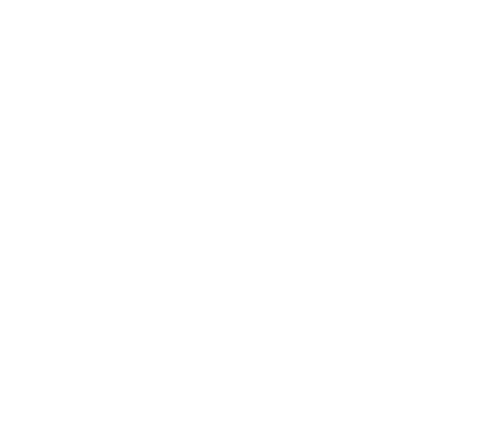
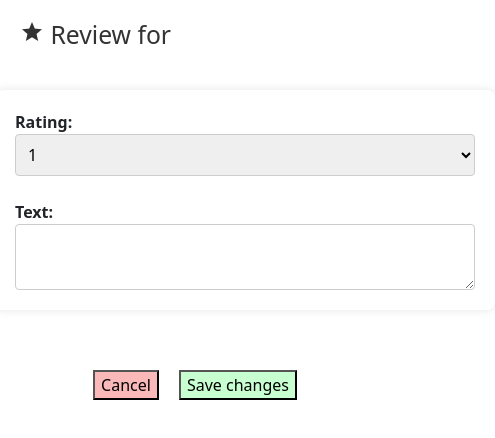
Before and after one commit to elRastro06/elrastro-react, a React (Vite) app: page /review/edit/1 in a window 390 px wide. Shown: the top 438 px of the page, 495 px wide, since content can reach past the window. Built offline with nearby package versions, Linux system fonts and the light colour scheme; no server answers.

Commit message:
reviews version beta

```diff
--- a/src/App.jsx
+++ b/src/App.jsx
@@ -12,6 +12,8 @@
 
 import Profile from "./components/Profile/profile.jsx";
 import MyProfile from "./components/Profile/myprofile.jsx";
+import NewReview from "./components/Profile/newReview.jsx";
+import ReviewForm from "./components/Profile/reviewForm.jsx";
 
 import Map from "./components/Map/map.jsx"
 
@@ -87,11 +89,11 @@
     },
     {
         path: "/review/new/:id",
-        element: <newReview/>,
+        element: <NewReview />,
     },
     {
         path: "/review/edit/:id",
-        element: <reviewForm/>,
+        element: <ReviewForm />,
     },
     /**
      * ====================
--- a/src/assets/styles/reviewForm.css
+++ b/src/assets/styles/reviewForm.css
@@ -0,0 +1,75 @@
+.editproduct-container {
+    padding: 20px;
+
+    display: flex;
+    justify-content: center;
+    align-items: center;
+
+    width: 100%;
+}
+
+/** when screen is small **/
+@media (max-width: 768px) {
+    .editproduct-container {
+        flex-direction: column;
+    }
+}
+
+
+.editproduct-finalbuttons {
+    display: flex;
+    justify-content: center;
+    align-items: center;
+    margin-top: 20px;
+    padding: 20px;
+    gap: 20px;
+}
+
+.editproduct-finalbuttons #accept-button {
+    background-color: #c8ffd0;
+    /* Color celeste para los botones */
+}
+
+.editproduct-finalbuttons #accept-button:hover {
+    background-color: #7af895;
+    /* Cambia el color al hacer hover */
+}
+
+.editproduct-finalbuttons #cancel-button {
+    background-color: #fab8b8;
+    /* Color celeste para los botones */
+}
+
+.editproduct-finalbuttons #cancel-button:hover {
+    background-color: #fc8585;
+    /* Cambia el color al hacer hover */
+}
+
+/* ======================================================== */
+.productedit-form-container {
+    background-color: #fff;
+    border-radius: 8px;
+    box-shadow: 0 0 10px rgba(0, 0, 0, 0.1);
+    padding: 20px;
+
+    width: 500px;
+
+    margin-left: 100px;
+}
+
+.productedit-form-container form {
+    display: flex;
+    flex-direction: column;
+}
+
+.productedit-form-container label {
+    font-weight: bold;
+}
+
+.productedit-form-container textarea,
+.productedit-form-container select {
+    padding: 8px;
+    border: 1px solid #ccc;
+    border-radius: 4px;
+    box-sizing: border-box;
+}
--- a/src/components/Profile/newReview.jsx
+++ b/src/components/Profile/newReview.jsx
@@ -1,7 +1,9 @@
 import { useState, useEffect } from "react";
 import { useParams, useNavigate } from "react-router-dom";
 
+
 import "../../assets/styles/reviewForm.css";
+import axios from "axios";
 
 export default function NewReview() {
 
@@ -13,13 +15,13 @@
     //654f4c2bf99b7fddc72edd1a
     //654f4c3cf99b7fddc72edd1b silla
 
-    let productId;
+    let reviewId;
 
     const createEmptyReview = async (loggedUserId) => {
         const body = {
             reviewerID: loggedUserId,
             reviewedID: id,
-            rating: 0,
+            rating: 1,
             text: "",
         };
 
--- a/src/components/Profile/profile.jsx
+++ b/src/components/Profile/profile.jsx
@@ -10,10 +10,17 @@
 
   const [user, setUser] = useState({});
   const [products, setProducts] = useState([]);
-  const [reviews, setReviews] = useState({});
+  const [reviews, setReviews] = useState([]);
   const [userLocation, setUserLocation] = useState("");
   const [reviewers, setReviewers] = useState([]);
   const [avg, setAvg] = useState([]);
+
+  const loggedUserId = "654f4c3cf99b7fddc72edd1b";    //TEMPORAL HASTA IMPLEMENTAR LOGIN
+  //654f4c1bf99b7fddc72edd19 consola
+  //654f4c2bf99b7fddc72edd1a
+  //654f4c3cf99b7fddc72edd1b silla
+  const [commonSale, setCommonSale] = useState({});
+  const [commonReview, setCommonReview] = useState({});
 
   useEffect(() => {
     // Fetch user data by ID
@@ -54,7 +61,7 @@
       })
       .catch((error) => {
         console.log(error);
-      })
+      });
 
       //Fetch average review value
       axios
@@ -64,8 +71,25 @@
       })
       .catch((error) => {
         console.log(error);
+      });
+
+      //Fetch data for conditions on review interaction
+      axios
+      .get(`http://localhost:5001/v2/${loggedUserId}/${id}`)
+      .then((response) => {
+        setCommonSale(response.data);
       })
-
+      .catch((error) => {
+        console.log(error);
+      });
+      axios
+      .get(`http://localhost:5008/v2/${loggedUserId}/${id}`)
+      .then((response) => {
+        setCommonReview(response.data);
+      })
+      .catch((error) => {
+        console.log(error);
+      });
   }, [id]);
 
   useEffect(() => {
@@ -105,6 +129,74 @@
     }
 };
 
+const deleteReview = async () => {
+      const response = await axios.delete(`http://localhost:5008/v2/${commonReview._id}`);
+      //navigate("/profile/" + id);
+      window.location.reload(false);
+}
+
+
+/*
+- ejecutamos la llamada de ver que compras hay en común
+- si undefined,
+- - entonces sale el mensajito de que todavía no hay compras en común
+- si no, entonces
+- - si el usuario loggeado ha posteado una review (aka, si _id=undefined pa cojer reviews en comun)
+- - - entonces aparecen los botones de editar y borrar review
+- - si no
+- - - aparece el botón de valorar
+*/
+const reviewInteraction = () => {
+  var elems = [];
+
+  if(commonSale._id == undefined) {
+    elems.push(<div className="profile-review-interaction">You have not yet sold to or bought an item from this user. Do so in order to rate him.</div>);
+  } else {
+    if(commonReview._id == undefined) {
+      elems.push(
+        <button
+           className="profile-review-valuebutton"
+           onClick={() => {
+            navigate("/review/new/" + user._id);
+           }}
+          >Valorar</button>
+      )
+    } else {
+      elems.push(
+        <button
+           className="profile-review-valuebutton"
+           onClick={() => {
+            navigate("/review/edit/" + commonReview._id);
+           }}
+          >Edit Review</button>
+      )
+      elems.push(
+        <button
+           className="profile-review-deletebutton"
+           onClick={() => {
+            deleteReview();
+           }}
+          >Delete Review</button>
+      )
+    }
+  }
+
+  return elems;
+}
+
+const starRating = (numStars) => {
+  var stars = [];
+  for (var i=1; i<=5; i++) {
+    if(i<=numStars) {
+      stars.push(<span className="material-icons">star</span>);
+  } else {
+      stars.push(<span className="material-icons">star_border</span>);
+    }
+  }
+
+  return stars;
+}
+
   return (
     <div>
       <h1 className="profile-title">{user.name}</h1>
@@ -130,7 +222,7 @@
           <div className="profile-valoraciones">
             <span className="material-icons">star</span>
             <p>
-              <strong>Media de Valoraciones: </strong> {avg}/5
+              <strong>Review Average: </strong> {avg}/5
             </p>
           </div>
         </div>
@@ -166,25 +258,14 @@
         </div>
       )}
 
-      <h2 className="profile-reviews-title"> <span className="material-icons">star</span> Valoraciones</h2>
-      <button className="profile-review-button">Valorar</button>
+      <h2 className="profile-reviews-title"> <span className="material-icons">star</span> Reviews</h2>
 
-
+      {reviewInteraction()}
 
       {Array.isArray(reviews) && reviews.length > 0 && (
         <div className="profile-container">
           {reviews.map((review, key) => {
             const reviewer = getReviewer(review.reviewerID);
-
-            var stars = [];
-            for (var i=1; i<=5; i++) {
-              if(i<=review.rating) {
-                stars.push(<span className="material-icons">star</span>)
-              } else {
-                stars.push(<span className="material-icons">star_border</span>)
-              }
-            }
-
 
             return (
                 <div className="profile-review" key={key}>
@@ -197,7 +278,7 @@
                         <img src="http://localhost:5173/user.jpg" />
                         <p className="reviewer-user-name">{reviewer.name}</p>
                     </div>
-                    <p className="review-rating">{stars}</p>
+                    <p className="review-rating">{starRating(review.rating)}</p>
                     <p className="review-text">{review.text}</p>
                     <p className="review-date">{formatDate(review.date)}</p>
                 </div>
--- a/src/components/Profile/reviewForm.jsx
+++ b/src/components/Profile/reviewForm.jsx
@@ -0,0 +1,138 @@
+import { useState, useEffect } from "react";
+import { useParams, useNavigate } from "react-router-dom";
+import axios from "axios";
+
+import "../../assets/styles/reviewForm.css";
+
+export default function ReviewForm() {
+    const navigate = useNavigate();
+    const loggedUserId = "654f4c3cf99b7fddc72edd1b";    //TEMPORAL HASTA IMPLEMENTAR LOGIN
+    //654f4c1bf99b7fddc72edd19 consola
+    //654f4c2bf99b7fddc72edd1a
+    //654f4c3cf99b7fddc72edd1b silla
+
+    const [review, setReview] = useState({
+        rating: 1,
+        text: ""
+    });
+    const [user, setUser] = useState({});
+    let reviewId = useParams().id;
+
+    useEffect(() => {
+
+        const fetchData = async () => {
+
+            const response = await axios.get(`http://localhost:5008/v2/${reviewId}`);
+            const reviewData = response.data;
+
+            if (reviewData._id == undefined) {
+                navigate("/");
+                return;
+            } else if (reviewData.reviewerID != loggedUserId) {
+                navigate(`/profile/${reviewData.reviewedID}`);
+                return;
+            } else {
+                setReview(reviewData);
+            }
+
+        }
+
+        fetchData().catch(console.error);
+    }, [reviewId]);
+
+    useEffect(() => {
+        // Fetch user data
+        axios
+        .get(`http://localhost:5000/v1/${review.reviewedID}`)
+        .then((response) => {
+          setUser(response.data);
+        })
+        .catch((error) => {
+          console.log(error);
+        });
+    }, [review]);
+
+    const setText = (event) => {
+        const newText = {
+            ...review,
+            text: event.target.value
+        }
+        setReview(newText);
+    }
+
+    const setRating = (event) => {
+        const newRating = {
+            ...review,
+            rating: parseFloat(event.target.value)
+        }
+        setReview(newRating);
+    }
+
+    const handleCancel = () => {
+        navigate(`/profile/${review.reviewedID}`);
+    }
+
+    const handleSave = async () => {
+        const body = {
+            reviewerID: loggedUserId,
+            reviewedID: review.reviewedID,
+            rating: review.rating,
+            text: review.text,
+            date: new Date()
+        };
+
+        let response = await axios.put(`http://localhost:5008/v2/${reviewId}`, body);
+
+        if (response.error != undefined) {
+            if (confirm(response.error)) {
+                handleCancel();
+            }
+        } else {
+            navigate(`/profile/${review.reviewedID}`);
+        }
+    }
+
+
+    const starRating = (numStars) => {
+        var stars = [];
+        for (var i=1; i<=5; i++) {
+          if(i<=numStars) {
+            stars.push(<span className="material-icons">star</span>)
+        } else {
+            stars.push(<span className="material-icons">star_border</span>)
+          }
+        }
+
+        return stars;
+    }
+
+    return (
+        <>
+            <h2 className="profile-reviews-title"> <span className="material-icons">star</span> Review for {user.name}</h2>
+            <div className="editproduct-container">
+
+                <div className="productedit-form-container">
+                    <form>
+                        <label>Rating:</label>
+                        <select onChange={setRating} value={review.rating}>
+                            <option value={1}>1</option>
+                            <option value={2}>2</option>
+                            <option value={3}>3</option>
+                            <option value={4}>4</option>
+                            <option value={5}>5</option>
+                        </select>
+                        <br />
+                        <label>Text: </label>
+                        <textarea value={review.text} onChange={setText}></textarea>
+
+                    </form>
+                </div>
+
+            </div>
+            <div className="editproduct-finalbuttons">
+                <button id="cancel-button" onClick={handleCancel}>Cancel</button>
+                <button id="accept-button" onClick={handleSave}>Save changes</button>
+            </div>
+        </>
+    );
+}
```
Also changed, not shown: src/assets/styles/profile.css (+22 -2 lines).
